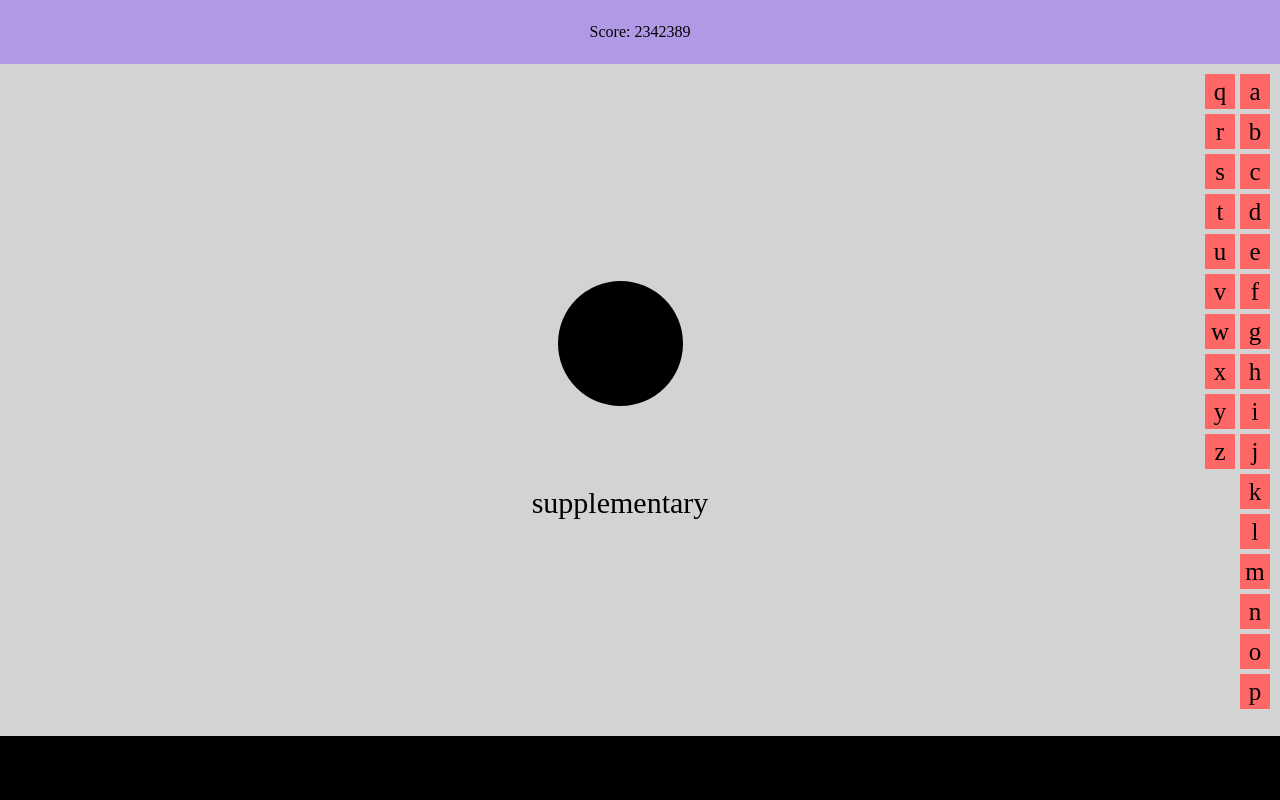
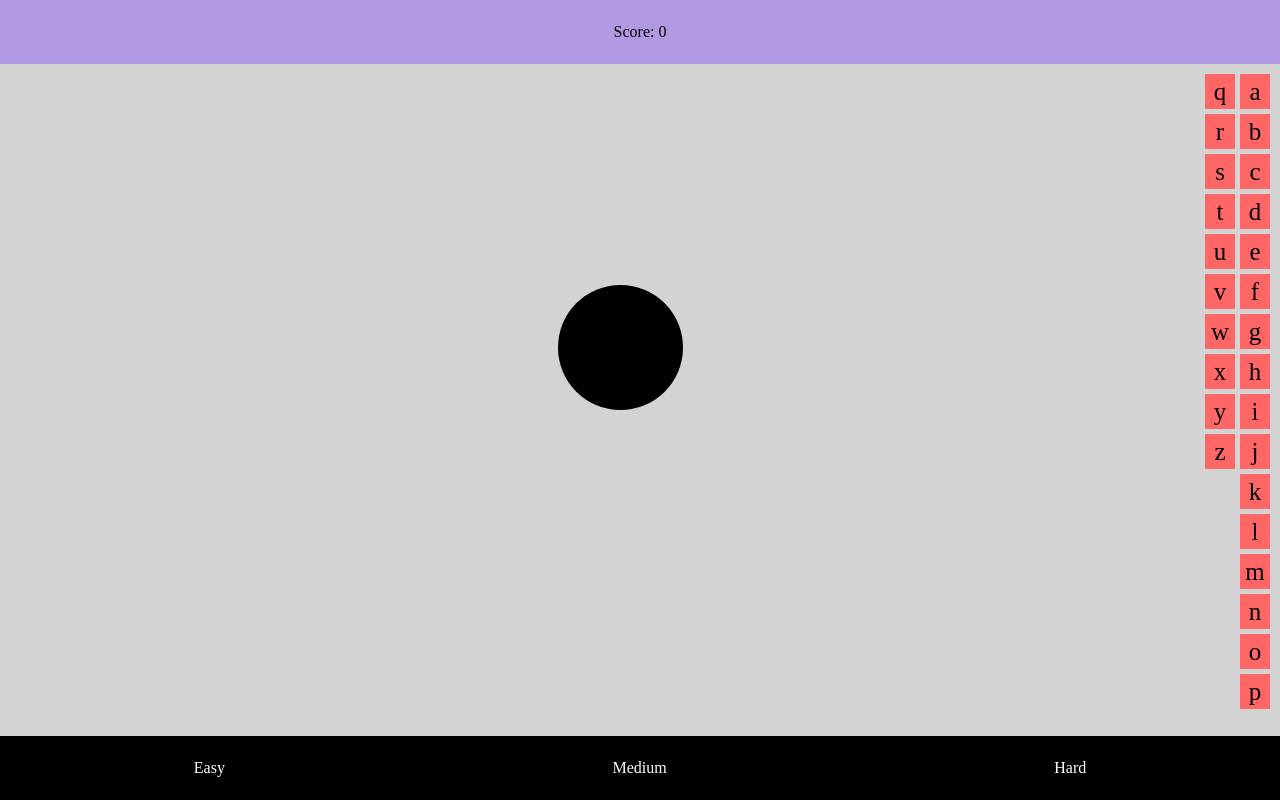
Before and after one commit to singsebbo/singleplayer-bombparty, a React (Create React App) app: page / in a window 1280 px wide. Built offline with nearby package versions, Linux system fonts and the light colour scheme; the HTML template or start-up script is replaced by a standard one.

Commit message:
Implement fundamental functionality
Functionality includes basic bomb logic, basic difficulty settings, and
simple code for typing words.

```diff
--- a/src/App.css
+++ b/src/App.css
@@ -32,11 +32,17 @@
   width: 125px;
   height: 125px;
   border-radius: 50%;
-  background-color: #000000;
+  background-color: #000;
+  display: flex;
+  justify-content: center;
+  align-items: center;
+  color: #fff;
+  font-size: 50px;
 }
 
 .textbox {
   font-size: 30px;
+  height: 25px;
 }
 
 .letters {
@@ -49,7 +55,7 @@
   margin-right: 10px;
 }
 
-.letter {
+.letters > div {
   display: flex;
   justify-content: center;
   align-items: center;
@@ -63,4 +69,8 @@
   background-color: #000000;
   height: 8vh;
   flex-shrink: 0;
+  color: #ffffff;
+  display: flex;
+  justify-content: space-around;
+  align-items: center;
 }
--- a/src/App.js
+++ b/src/App.js
@@ -1,27 +1,34 @@
 import "./App.css";
+import { useState, useEffect } from "react";
 
 function App() {
+  const [score, setScore] = useState(0);
+  // -1 is no game running, 0 is game lose, anything greater is difficulty of game
+  const [difficulty, setDifficulty] = useState(-1);
+  const [lastScore, setLastScore] = useState('');
+  const [usedWords, setUsedWords] = useState(new Set());
+
   return(
     <>
       <div className="header">
-        <HeaderContent />
+        <HeaderContent score={score}/>
       </div>
       <div className="main">
-        <Game />
+        <Game setScore={setScore} difficulty={difficulty} setDifficulty={setDifficulty} lastScore={lastScore} setLastScore={setLastScore} score={score} usedWords={usedWords} setUsedWords={setUsedWords}/>
       </div>
       <div className="footer">
-        <FooterContent />
+        <FooterContent setDifficulty={setDifficulty}/>
       </div>
     </>
   );
 }
 
-function Game() {
+function Game({setScore, difficulty, setDifficulty, lastScore, setLastScore, score, usedWords, setUsedWords}) {
   return (
     <>
       <div className="play">
-        <Bomb />
-        <TextBox />
+        <Bomb difficulty={difficulty} setDifficulty={setDifficulty} setScore={setScore} lastScore={lastScore} setLastScore={setLastScore} score={score}/>
+        <TextBox setScore={setScore} difficulty={difficulty} usedWords={usedWords} setUsedWords={setUsedWords}/>
       </div>
       <div className="letters">
         <Letters />
@@ -30,15 +37,92 @@ function Game() {
   )
 }
 
-function Bomb() {
+function Bomb({difficulty, setDifficulty, setScore, lastScore, setLastScore, score}) {
+  const [timeLeft, setTimeLeft] = useState(-1);
+  const [timerRotation, setTimerRotation] = useState(0);
+
+  useEffect(() => {
+    if (difficulty > 0) {
+      setLastScore('');
+      setTimeLeft(difficulty);
+    }
+  }, [difficulty]);
+
+  useEffect(() => {
+    if (timeLeft != -1) {
+      const intervalId = setInterval(() => {
+        if (timeLeft > 0) {
+          setTimeLeft((prevTime) => prevTime - 0.1);
+          let percentLeft = (timeLeft / difficulty) * 100;
+          setTimerRotation(360 - (percentLeft / 100) * 360);
+        } else {
+          clearInterval(intervalId);
+          setLastScore(score);
+          setDifficulty(0);
+          setTimerRotation(360);
+          setScore(0);
+          setTimeout(() => {
+            setTimerRotation(0);
+            setDifficulty(-1);
+          }, 500)
+        }
+      }, 100);
+
+      return () => clearInterval(intervalId);
+    }
+  }, [timeLeft]);
+
+  useEffect(() => {
+    if (score > 0) {
+      setTimeLeft(difficulty);
+    }
+  }, [score]);
+
   return(
-    <div id="bomb"></div>
+    <div id="bomb" style={{backgroundImage: `conic-gradient(#ff0000 ${timerRotation}deg, transparent ${timerRotation}deg 360deg)`}}>
+      {lastScore}
+    </div>
   );
 }
 
-function TextBox() {
+function TextBox({setScore, difficulty, usedWords, setUsedWords}) {
+  const [text, setText] = useState('');
+  const [wrong, setWrong] = useState(false);
+
+  function handleKeyDown(event) {
+    if (event.key.length === 1 && event.key.match(/[a-zA-Z]/)) {
+      // Add the alphabetical key to the text
+      setText((prevText) => prevText + event.key.toLowerCase());
+    } else if (event.key === 'Backspace') {
+      // Delete the last character when Backspace is pressed
+      setText((prevText) => prevText.slice(0, -1));
+    } else if (event.key === "Enter") {
+      // if word
+      if (usedWords.has(text)) {
+
+      } else {
+        setUsedWords((prevWords) => new Set([...prevWords, text]));
+        setText("");
+        setScore((prevScore) => prevScore + 1);
+      }
+    }
+  };
+
+  useEffect(() => {
+    if (difficulty > 0) {
+      document.addEventListener('keydown', handleKeyDown);
+    } else {
+      document.removeEventListener('keydown', handleKeyDown);
+      setText('');
+    }
+
+    // Cleanup
+    return () => {
+      document.removeEventListener('keydown', handleKeyDown);
+    };
+  }, [difficulty]);
   return (
-    <div className="textbox">supplementary</div>
+    <div className="textbox" style={{color: `${wrong ? `#ff0000` : `#000000`}`}}>{text}</div>
   );
 }
 
@@ -54,22 +138,28 @@ function Letters() {
   );
 }
 
-function HeaderContent() {
+function HeaderContent({score}) {
   return (
-    <Stats />
+    <Stats score={score}/>
   );
 }
 
-function Stats() {
+function Stats({score}) {
   return(
     <div className="stats">
-      Score: 2342389
+      Score: {score}
     </div>
   );
 }
 
-function FooterContent() {
-
+function FooterContent({setDifficulty}) {
+  return (
+    <>
+      <div className="difficulty" onClick={() => setDifficulty(8)}>Easy</div>
+      <div className="difficulty" onClick={() => setDifficulty(5)}>Medium</div>
+      <div className="difficulty" onClick={() => setDifficulty(3)}>Hard</div>
+    </>
+  );
 }
 
 export default App;
```
